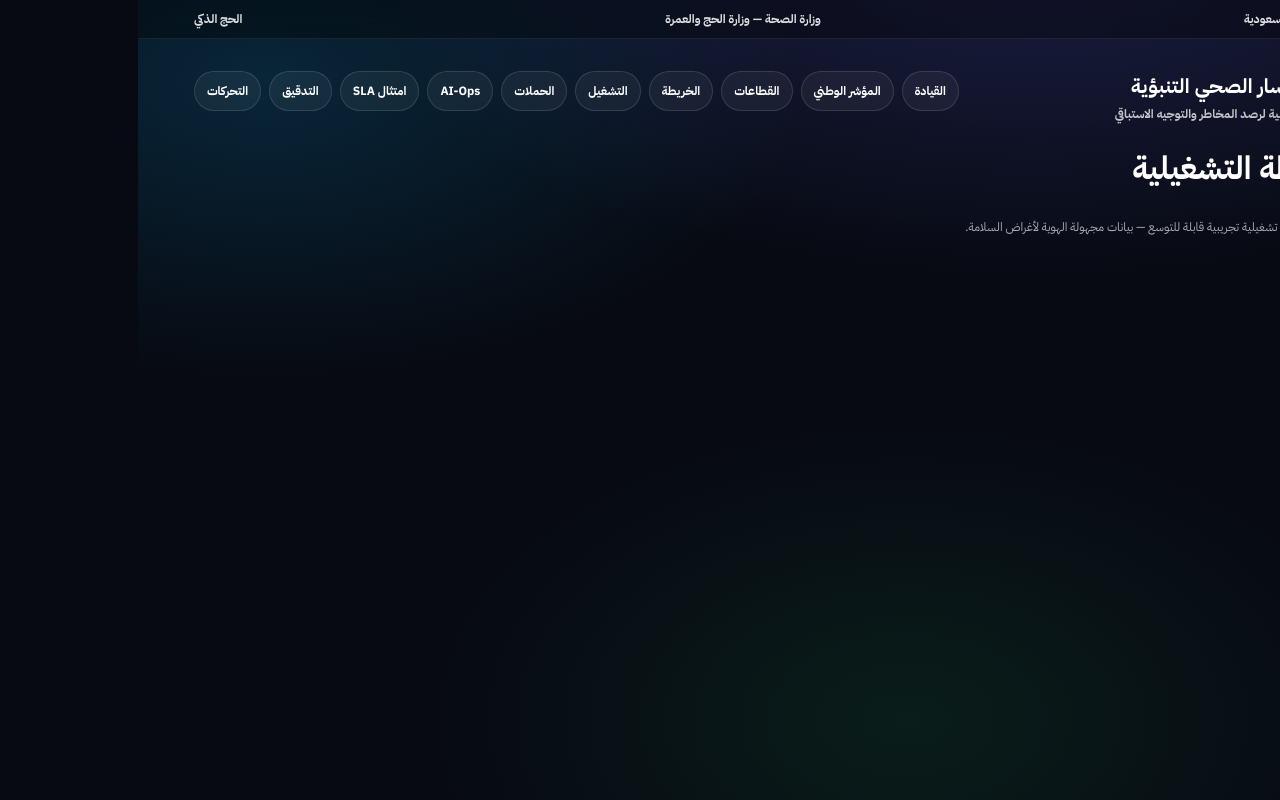
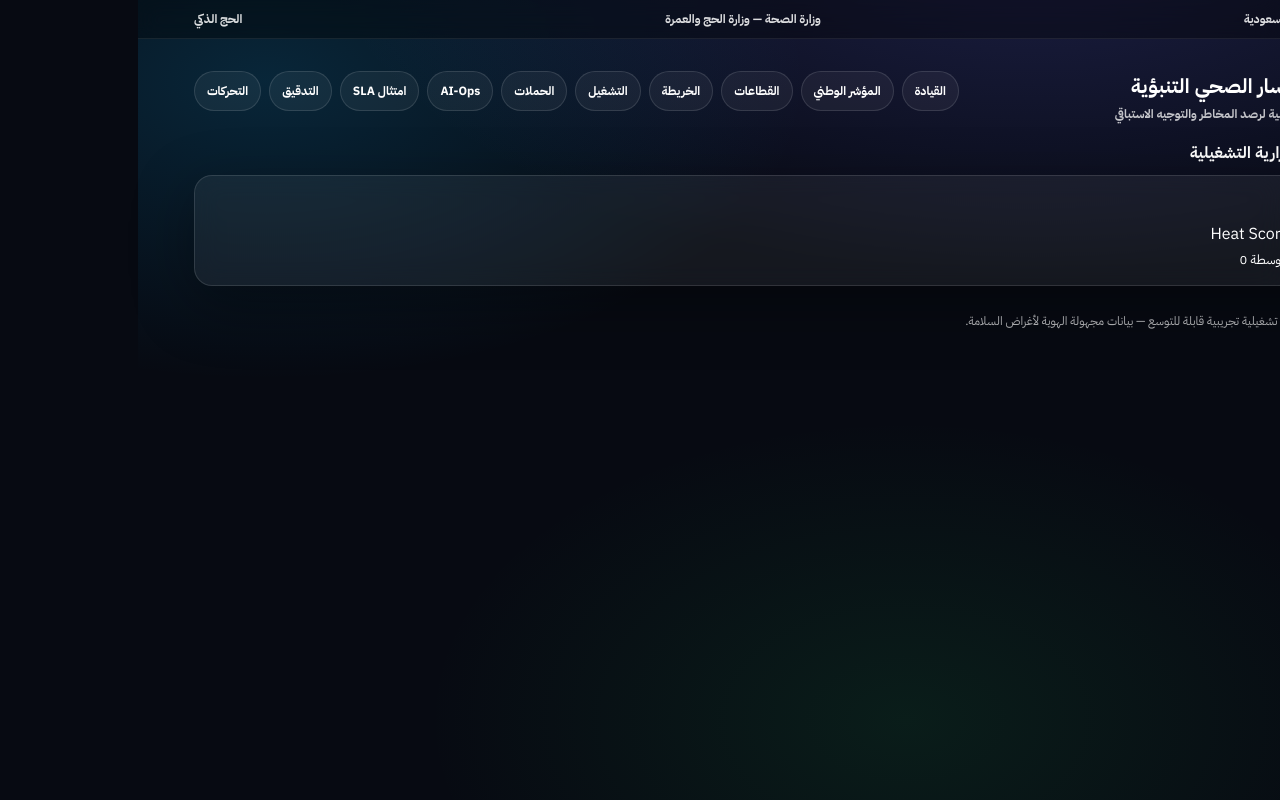
Before and after one commit to jkg9rmd8td-blip/hajj-health-monitoring, a Next.js app: page /map in a window 1280 px wide. Built offline with nearby package versions, Linux system fonts and the light colour scheme.

Commit message:
Update page.js

```diff
--- a/app/map/page.js
+++ b/app/map/page.js
@@ -2,10 +2,73 @@
 
 export const dynamic = "force-dynamic"
 
+import { useEffect, useMemo, useState } from "react"
+
+function normalizeRisk(v) {
+  const x = String(v ?? "")
+  if (x.includes("حرج")) return "critical"
+  if (x.includes("متوسط")) return "medium"
+  return "low"
+}
+
 export default function MapPage() {
+
+  const [data, setData] = useState([])
+
+  useEffect(() => {
+    fetch("/api/pilgrims", { cache: "no-store" })
+      .then(r => r.json())
+      .then(rows => setData(Array.isArray(rows) ? rows : []))
+      .catch(() => setData([]))
+  }, [])
+
+  const heatMap = useMemo(() => {
+
+    const map = new Map()
+
+    for (const p of data) {
+      const sector = String(p.clinic_location ?? "غير محدد")
+      const risk = normalizeRisk(p.risk_level ?? p.risk)
+
+      const e = map.get(sector) ?? {
+        sector,
+        total: 0,
+        critical: 0,
+        medium: 0,
+        low: 0
+      }
+
+      e.total++
+      e[risk]++
+      map.set(sector, e)
+    }
+
+    return Array.from(map.values())
+      .map(s => ({
+        ...s,
+        heatScore: s.critical * 3 + s.medium * 1.5
+      }))
+      .sort((a, b) => b.heatScore - a.heatScore)
+
+  }, [data])
+
   return (
     <main>
-      <h1>الخريطة التشغيلية</h1>
+      <div className="sectionTitle">الخريطة الحرارية التشغيلية</div>
+
+      <div style={{ display: "grid", gap: 16 }}>
+        {heatMap.map((s, i) => (
+          <div key={i} className="card">
+            <div style={{ fontWeight: 900 }}>{s.sector}</div>
+            <div style={{ marginTop: 6 }}>
+              🔥 Heat Score: {s.heatScore.toFixed(1)}
+            </div>
+            <div style={{ fontSize: 13, marginTop: 4 }}>
+              حرجة {s.critical} — متوسطة {s.medium}
+            </div>
+          </div>
+        ))}
+      </div>
     </main>
   )
 }
```
